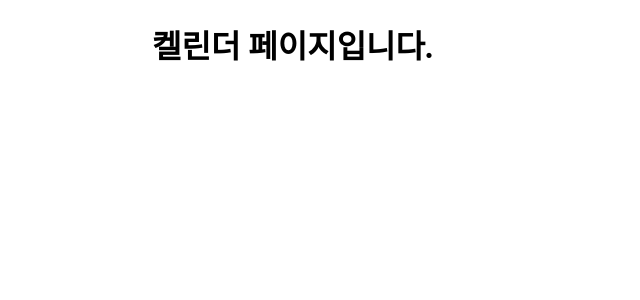
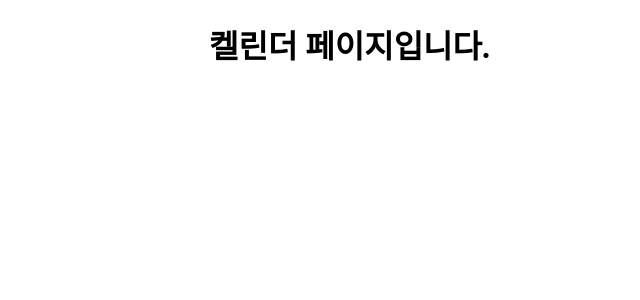
Before and after one commit to up456/todo-coin, a React (Create React App) app: page /calendar in a window 1280 px wide. Shown: the top 300 px of the page, without its empty margins (146-786 px from the left). Built offline with nearby package versions, Linux system fonts and the light colour scheme; the HTML template or start-up script is replaced by a standard one.

Commit message:
app너비 조정

```diff
--- a/src/app.module.css
+++ b/src/app.module.css
@@ -1,7 +1,7 @@
 @value BgGreen from '/src/common/color.css';
 
 .app {
-  width: 684px;
+  width: 570px;
   height: 100%;
   min-height: 100vh;
   margin: 0 auto;
```
